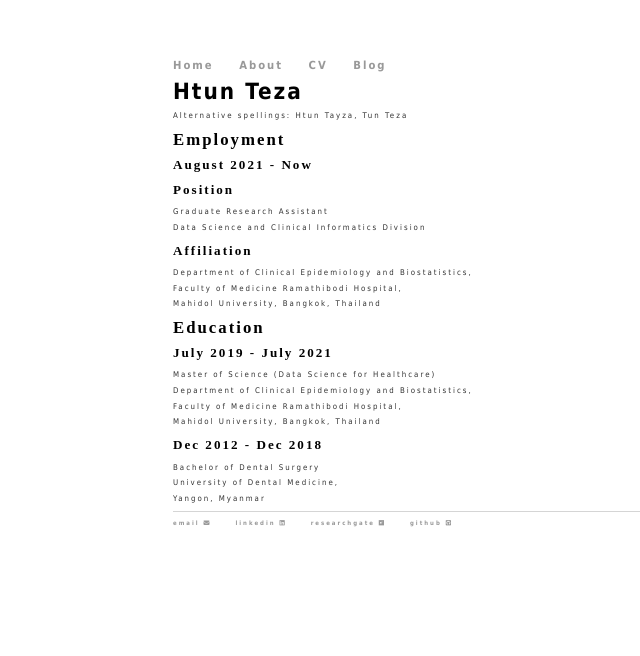
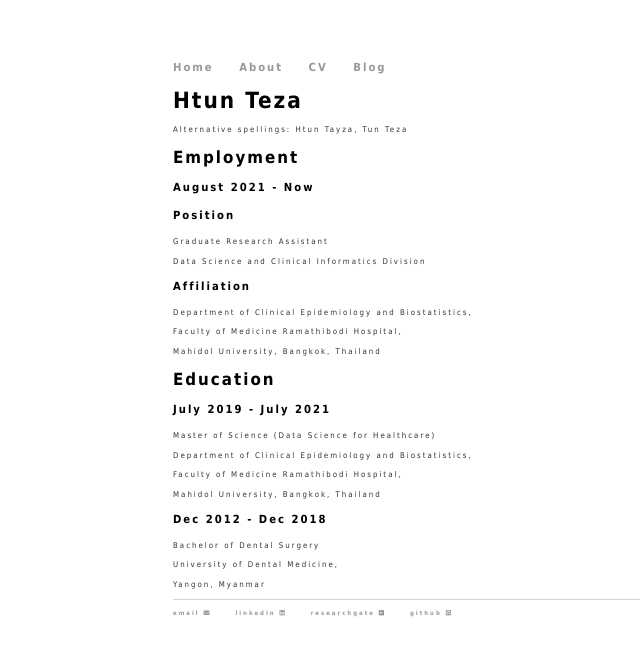
Before and after one commit to finerbrighterlighter/finerbrighterlighter.github.io, a Jekyll site: the page built from cv/index.html, in a window 1280 px wide. Shown: the top 656 px of the page, without its empty margins (19-659 px from the left). Built offline with Jekyll 4.4.1, drawn with Linux system fonts in a browser that asks for light colours; nearby versions of some CDN libraries.

Commit message:
Update main.css

```diff
--- a/css/main.css
+++ b/css/main.css
@@ -3,7 +3,7 @@ body {
     width: 70%;
     letter-spacing: 2px;
     font-size: 0.7em;
-    line-height: 1em;
+    line-height: 1.5em;
 }
 nav ul, footer ul {
     font-family:'Tahoma';
@@ -27,11 +27,21 @@ h1 {
     letter-spacing: 2px;
     font-size: 2em;
 }
+h2 {
+    font-family:'Tahoma';
+    letter-spacing: 2px;
+    font-size: 1.5em;
+}
+h3 {
+    font-family:'Tahoma';
+    letter-spacing: 2px;
+    font-size: 1em;
+}
 p {
     font-family:'Tahoma';
     letter-spacing: 2px;
     font-size: 0.7em;
-    line-height: 1em;
+    line-height: 1.5em;
     color: #333;
 }
 footer {
```
